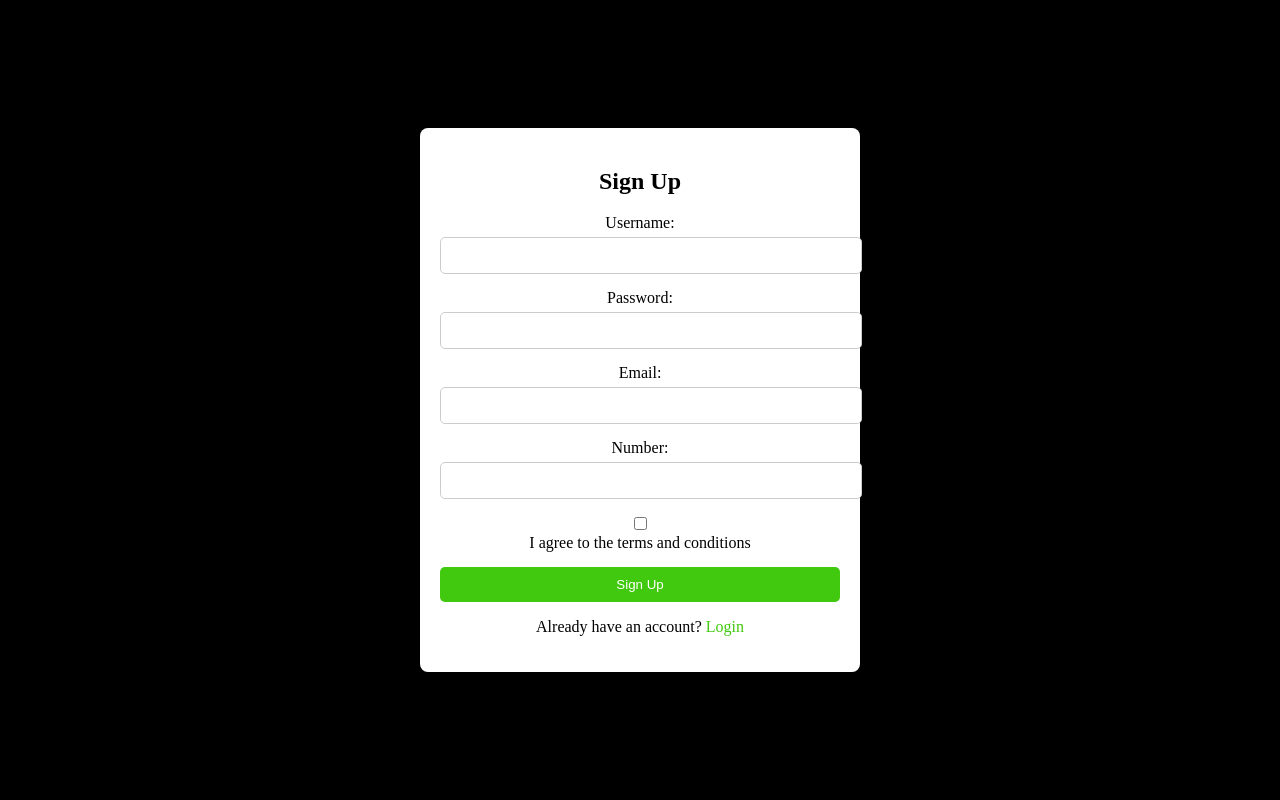
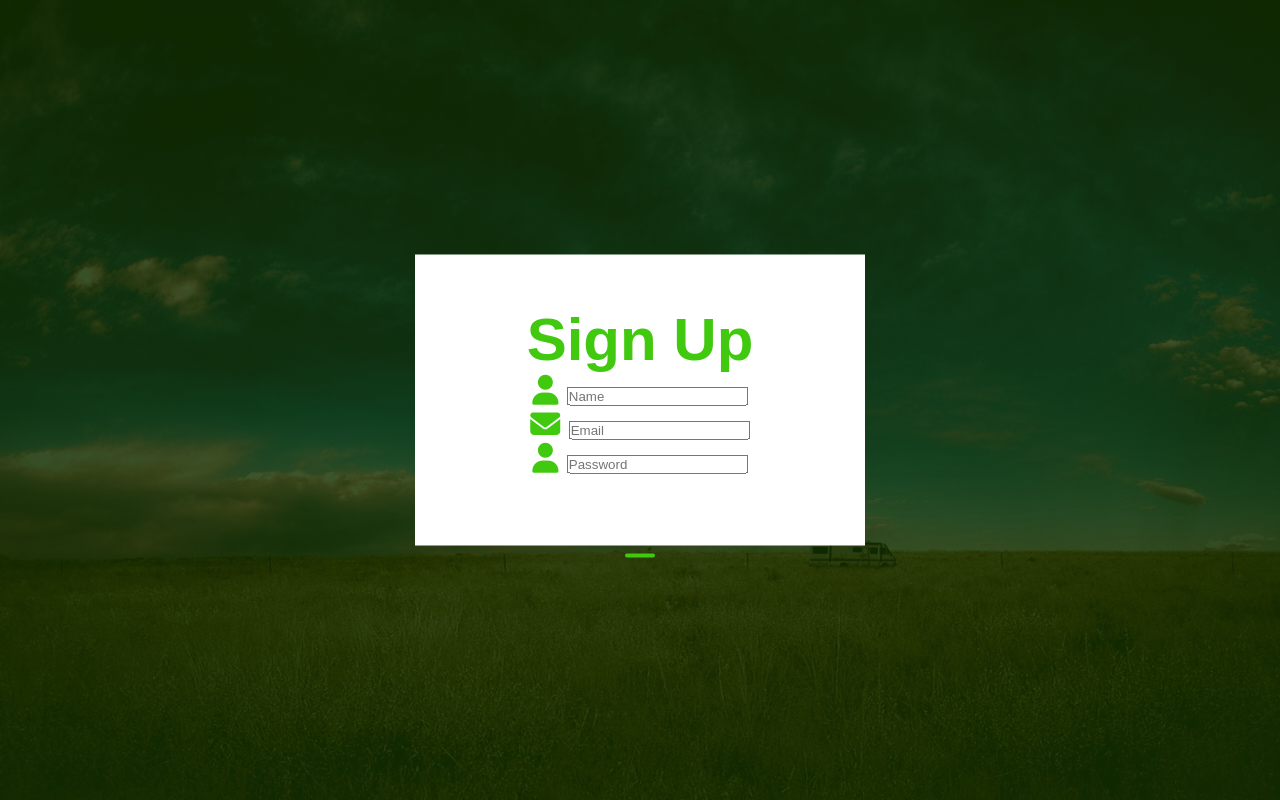
Before and after one commit to AxLupiN/AgroMarket, a plain HTML site: page signup.html in a window 1280 px wide. Drawn offline with Linux system fonts and the light colour scheme.

Commit message:
signup remade

```diff
--- a/css/footer.css
+++ /dev/null
@@ -1,77 +0,0 @@
-*{
-    padding:0;
-    margin:0;
-    box-sizing: border-box;
-}
-footer{
-    background-color: rgb(101, 101, 101);
-}
-.footerContainer{
-    width: 100%;
-    padding: 70px 30px 20px;
-}
-.socialIcons{
-    display: flex;
-    justify-content: center;
-}
-.socialIcons a{
-    text-decoration: none;
-    padding: 10px;
-    background-color: white;
-    margin: 10px;
-    border-radius: 50%;
-}
-.socialIcons a i{
-    font-size: 2em;
-    color: black;
-    opacity: 0,9;
-}
-.socialIcons a:hover i{
-    color: white;
-    transition: 0.5s;
-}
-.footerNav ul{
-    display: flex;
-    justify-content: center;
-    list-style-type: none;
-}
-.footerNav ul li a {
-    color: white;
-    margin: 20px;
-    text-decoration: none;
-    font-size: 1.3em;
-    opacity: 0.7;
-    transition: 0.5s;
-}
-.footerNav ul li a:hover{
-    opacity:1;
-}
-.footerBottom{
-    background-color: #000;
-    padding: 20px;
-    text-align: center;
-}
-.footerBottom p{
-    color: white;
-}
-.designer{
-    opacity:0.7;
-    text-transform: uppercase;
-    letter-spacing: 1px;
-    font-weight: 400;
-    margin: 0px 5px;
-}
-@media (max-width:700px){
-    .footerNav ul{
-        flex-direction: column;
-    }
-    .footerNav ul li{
-        width: 100%;
-        text-align: center;
-        margin: 10px;
-    }
-    .socialIcons a{
-        padding: 8px;
-        margin: 4px;
-    }
-}
--- a/css/signup.css
+++ b/css/signup.css
@@ -1,62 +1,42 @@
-body {
-    margin: 0;
+*{
+    margin:0;
     padding: 0;
-    display: flex;
-    justify-content: center;
-    align-items: center;
+    font-family: 'Poppins', sans-serif;
+    box-sizing: border-box;
+}
+.container{
+    width: 100%;
     height: 100vh;
-    background-color: black;
+    background-image: linear-gradient(rgba(19, 50, 0, 0.8), rgba(19,50,0,0.8)), url(/assets/image/cover2.jpg);
+    background-position: center;
+    background-size:cover;
+    position: relative;
 }
-
-.container {
-    width: 400px;
-    padding: 20px;
-    background-color: #fff;
-    border-radius: 8px;
-    box-shadow: 0 0 10px rgba(0, 0, 0, 0.1);
-}
-
-.signup-form {
+.form-box{
+    width: 90%;
+    max-width: 450px;
+    position: absolute;
+    top: 50%;
+    left: 50%;
+    transform: translate(-50%, -50%);
+    background: #fff;
+    padding: 50px 60px 70px;
     text-align: center;
 }
-
-.form-group {
-    margin-bottom: 15px;
+.form-box{
+    font-size: 30px;
+    margin-bottom: 60px;
+    color: #40c90e;
+    position: relative;
 }
-
-label {
-    display: block;
-    margin-bottom: 5px;
+.form-box h1::after{
+    content: '';
+    width: 30px;
+    height: 4px;
+    border-radius: 3px;
+    background: #40c90e;
+    position: absolute;
+    bottom: -12px;
+    left: 50%;
+    transform: translate(-50%);
 }
-
-input[type="text"],
-input[type="password"],
-input[type="email"] {
-    width: 100%;
-    padding: 10px;
-    border: 1px solid #ccc;
-    border-radius: 5px;
-}
-
-button {
-    width: 100%;
-    padding: 10px;
-    background-color: #40c90e;
-    color: #fff;
-    border: none;
-    border-radius: 5px;
-    cursor: pointer;
-}
-
-button:hover {
-    background-color: #40c90e;
-}
-
-a {
-    text-decoration: none;
-    color: #40c90e;
-}
-
-a:hover {
-    text-decoration: underline;
-}
--- a/signup.html
+++ b/signup.html
@@ -3,40 +3,32 @@
 <head>
     <meta charset="UTF-8">
     <meta name="viewport" content="width=device-width, initial-scale=1.0">
-    <title>Sign Up</title>
-    <link rel="stylesheet" href="css/signup.css">
+    <link rel="stylesheet" href="/css/signup.css"/>
+    <script src="https://kit.fontawesome.com/977156c7dc.js" crossorigin="anonymous"></script>
+    <title>Document</title>
 </head>
 <body>
     <div class="container">
-        <form class="signup-form" action="#">
-            <h2>Sign Up</h2>
-            <div class="form-group">
-                <label for="username">Username:</label>
-                <input type="text" id="username" name="username" required>
-            </div>
-            <div class="form-group">
-                <label for="password">Password:</label>
-                <input type="password" id="password" name="password" required>
-            </div>
-            <div class="form-group">
-                <label for="email">Email:</label>
-                <input type="email" id="email" name="email" required>
-            </div>
-            <div class="form-group">
-                <label for="number">Number:</label>
-                <input type="text" id="number" name="number" required>
-            </div>
-            <div class="form-group">
-                <input type="checkbox" id="terms" name="terms" required>
-                <label for="terms">I agree to the terms and conditions</label>
-            </div>
-            <div class="form-group">
-                <button type="submit">Sign Up</button>
-            </div>
-            <div class="form-group">
-                <p>Already have an account? <a href="login.html">Login</a></p>
-            </div>
-        </form>
+        <div class="form-box">
+            <h1>Sign Up</h1>
+            <form>
+                <div class="input-group">
+                    <div class="input-field">
+                        <i class="fa-solid fa-user"></i>
+                        <input type = "text" placeholder="Name">
+                    </div>
+                    <div class="input-field">
+                        <i class="fa-solid fa-envelope"></i>
+                        <input type="email" placeholder="Email">
+                    </div>
+                    <div class="input-field">
+                        <i class="fa-solid fa-user"></i>
+                        <input type ="password" placeholder="Password">
+                    </div>
+                </div>
+            </form>
+        </div>
     </div>
+
 </body>
 </html>
```
Also changed, not shown: index.html (+0 -20 lines), login.html (+2 -21 lines), login1.html (added, +30 -0 lines), signup1.html (added, +42 -0 lines).
